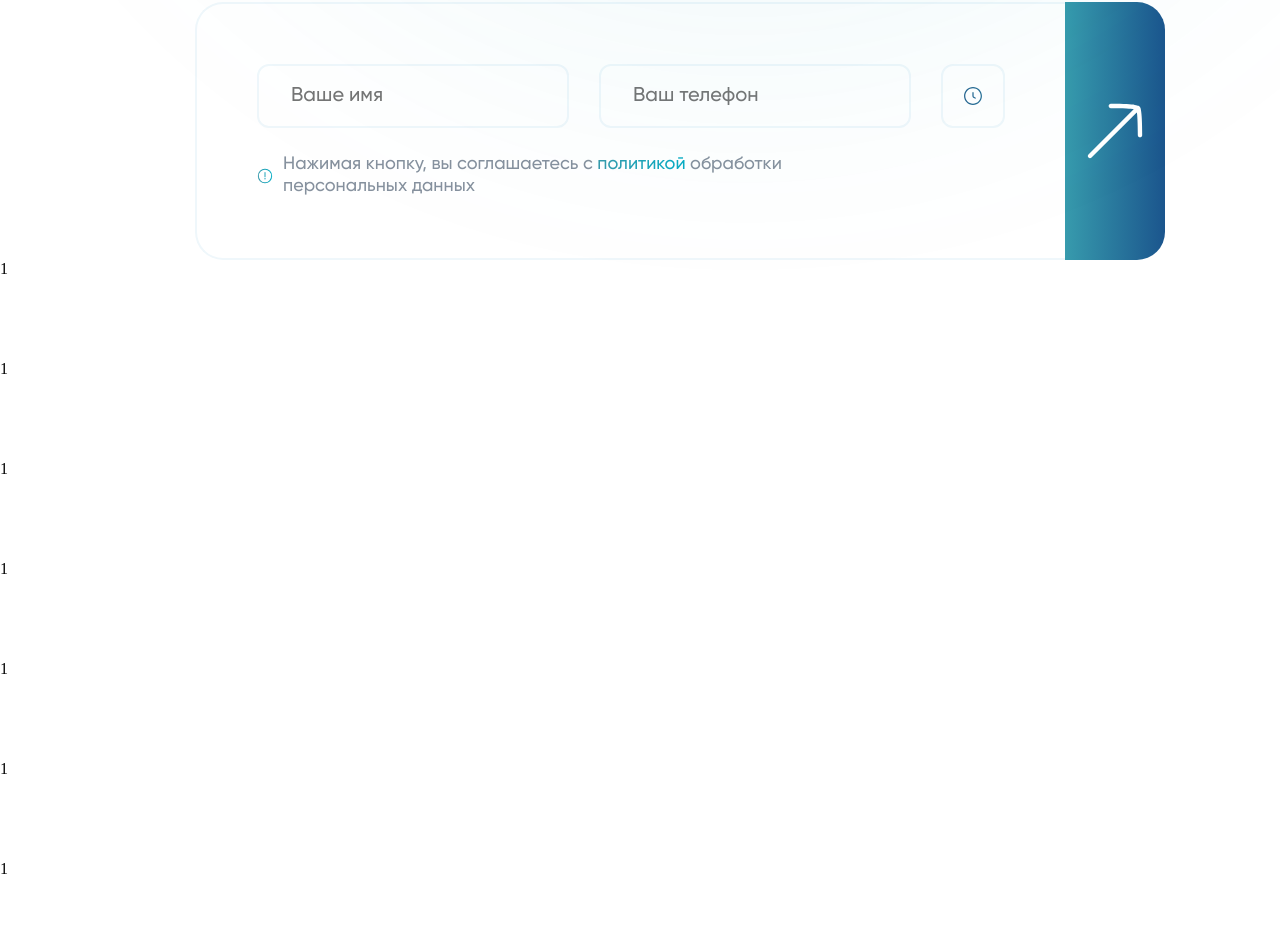
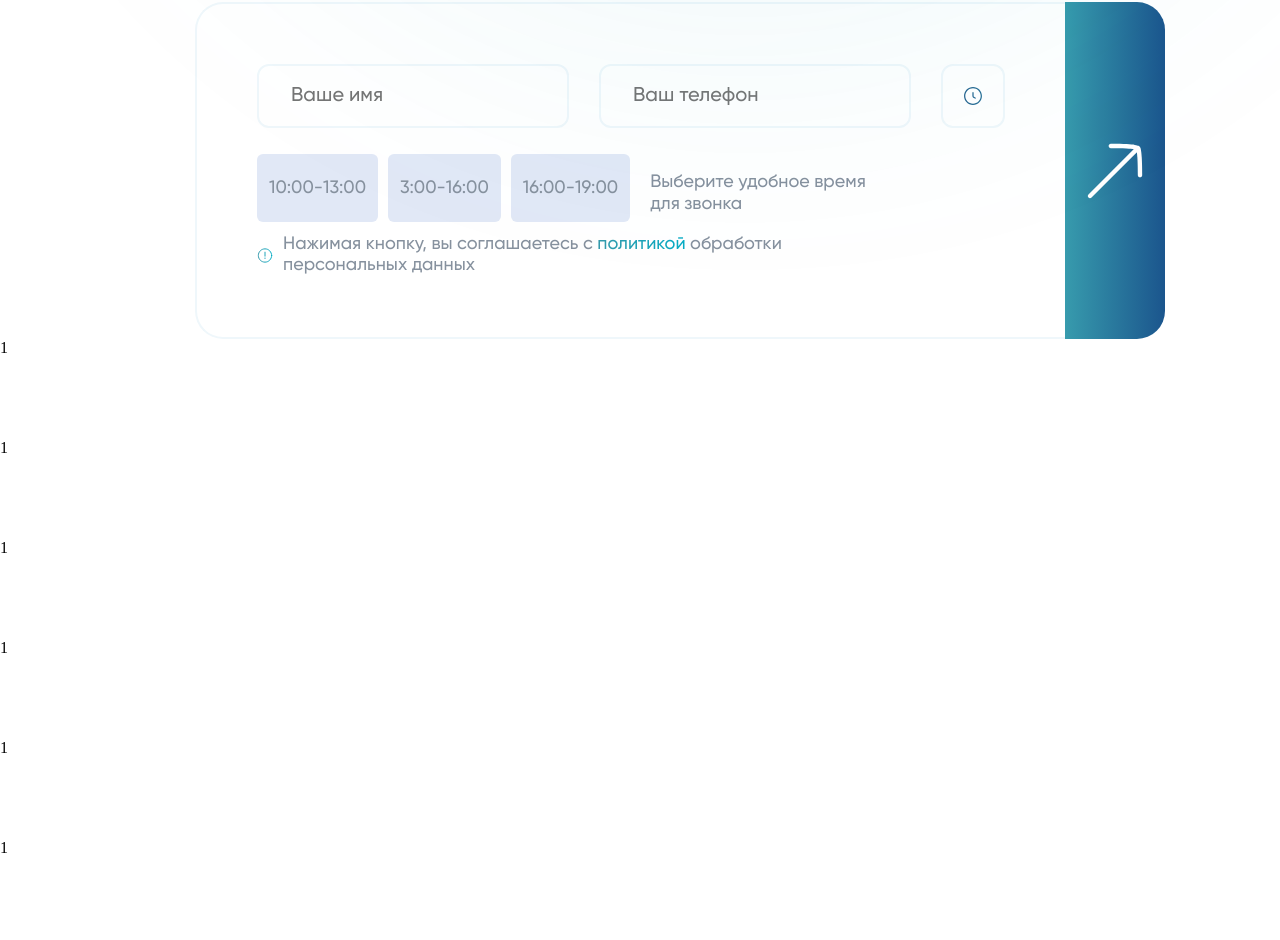
Before and after one commit to Darced43/web-famili, a Vue app: page / in a window 1280 px wide. Shown: the part 1114-2054 px from the top of the page. Built offline with nearby package versions, Linux system fonts and the light colour scheme.

Commit message:
edit form main page

```diff
--- a/src/components/Header/MobileCardion.vue
+++ b/src/components/Header/MobileCardion.vue
@@ -111,6 +111,7 @@ a{
   text-decoration: none;
   cursor: pointer;
 }
+
  .mobile__burger__cardions{
     display: none;
     row-gap: 2.5px;
@@ -202,6 +203,15 @@ a{
   transition: 0.5s;
 }
 
+@media(hover: hover){
+  a:hover{
+    background: linear-gradient(88deg, #369AAC 0.86%, #05ADC5 100%);
+    background-clip: text;
+    -webkit-background-clip: text;
+    -webkit-text-fill-color: transparent;
+  }
+}
+
 @media(max-width:600px){
 
   .mobile__burger__cardions{
--- a/src/components/Header/TitleFormApplication.vue
+++ b/src/components/Header/TitleFormApplication.vue
@@ -6,19 +6,22 @@
                         <input class="application__info__input " type="text" placeholder="Ваш телефон">
                         <span class="application__info__input clock"></span>
                     </div>
-                    <div v-show="false">
-                        <div>
+                    <div v-show="true" class="application__check">
+                        <div class="application__check__time">
+                            <div class="application__radio">
                                 <input type="radio" id="morning" name="time">
                                 <label for="morning">10:00-13:00</label>
                             </div>
-                        <div>
+                            <div class="application__radio">
                                 <input type="radio" id="day" name="time">
                                 <label for="day">3:00-16:00</label>
                             </div>
-                        <div>
+                            <div class="application__radio">
                                 <input type="radio" id="evening" name="time">
                                 <label for="evening">16:00-19:00</label>
                             </div>
+                        </div>
+                        <p class="application__check__info">Выберите удобное время<br>для звонка</p>
                     </div>
                     <div class="application__politics">
                         <img src="../../img/danger-circle.svg"/>
@@ -47,6 +50,46 @@ export default {
     background: #FFF;
     padding: 60px;
     border-right: 0;
+}
+
+.application__check{
+    display: flex;
+    gap: 20px;
+}
+.application__check__time{
+    display: flex;
+    gap: 10px;
+}
+.application__check__time input{
+    -webkit-appearance: none;
+    -moz-appearance: none;
+    appearance: none;
+}
+
+.application__radio{
+    display: flex;
+    height: 44px;
+    padding: 12px;
+    justify-content: center;
+    align-items: center;
+    border-radius: 6px;
+    background: #E1E8F6;
+
+    color:  #86919E;
+    font-family: 'Gilroy';
+    font-size: 18px;
+    font-style: normal;
+    font-weight: 400;
+    line-height: 120%;
+}
+
+.application__check__info{
+    color:  #86919E;
+    font-family: 'Gilroy';
+    font-size: 18px;
+    font-style: normal;
+    font-weight: 400;
+    line-height: 120%;
 }
 .application__info{
     display: flex;
```
Lines whose indentation alone changed are shown as unchanged.
